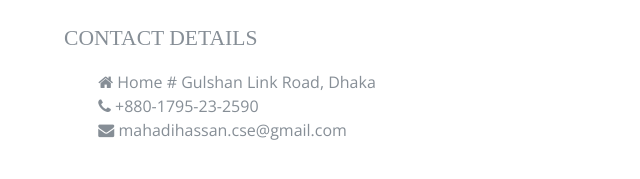
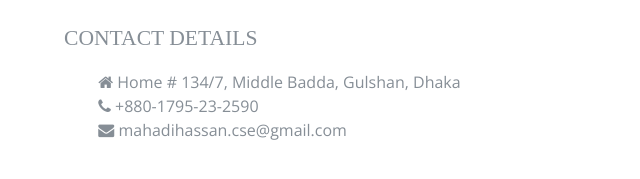
Before and after one commit to mhbabu/mhbabu.github.io, a plain HTML site: page index.html in a window 1280 px wide. Shown: the part 3575-3754 px from the top of the page, 256-896 px from the left. Drawn offline with nearby package versions, Linux system fonts and the light colour scheme; a web font is replaced by a local one.

Commit message:
Address intialization

```diff
--- a/index.html
+++ b/index.html
@@ -242,7 +242,7 @@
             <h2 class="mb-5">Contact</h2>
             <div class="subheading mb-3">Contact details</div>
             <ul class="fa-ul mb-0">
-                <li><i class="fa fa-home"></i> Home # Gulshan Link Road, Dhaka</li>
+                <li><i class="fa fa-home"></i> Home # 134/7, Middle Badda, Gulshan, Dhaka</li>
                 <li><i class="fa fa-phone"></i> +880-1795-23-2590</li>
                 <li><i class="fa fa-envelope"></i> mahadihassan.cse@gmail.com</li>
                 <!--<li><i class="fa fa-skype"></i> raihansarkar.rone@skype.com</li> --!>
```
